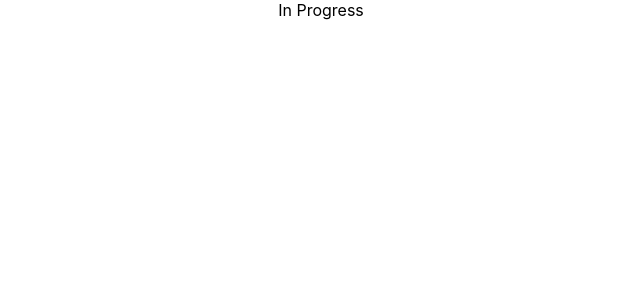
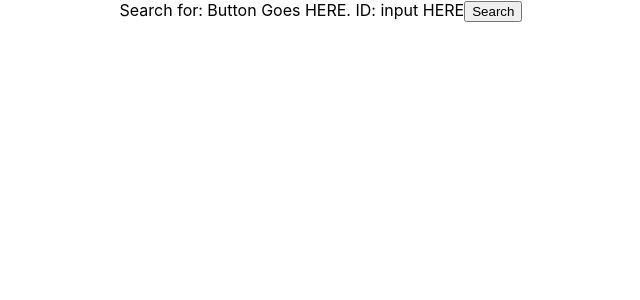
Before and after one commit to Mortr0n/luke-apiwalker, a React (Create React App) app: page / in a window 1280 px wide. Shown: the top 300 px of the page, without its empty margins (319-959 px from the left). Built offline with nearby package versions, Linux system fonts and the light colour scheme.

Commit message:
Not much done, but it's a start

```diff
--- a/src/App.js
+++ b/src/App.js
@@ -1,10 +1,10 @@
-import logo from './logo.svg';
 import './App.css';
+import Home from './components/Home';
 
 function App() {
   return (
     <div className="App">
-      In Progress
+      <Home path="/" />
     </div>
   );
 }
--- /dev/null
+++ b/src/components/Home.js
@@ -0,0 +1,15 @@
+import React from 'react';
+
+const Home = (props) => {
+
+
+
+    return(
+        <div>
+            Search for: Button Goes HERE.  ID: input HERE
+            <button>Search</button>
+        </div>
+
+    )
+}
+export default Home;
```
